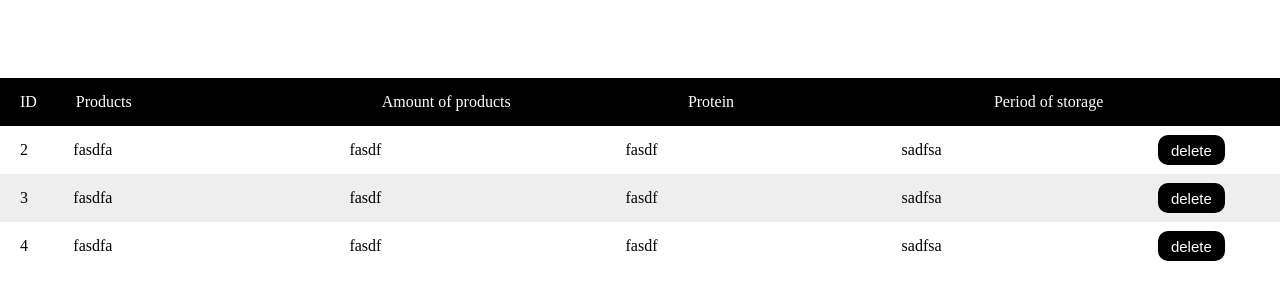
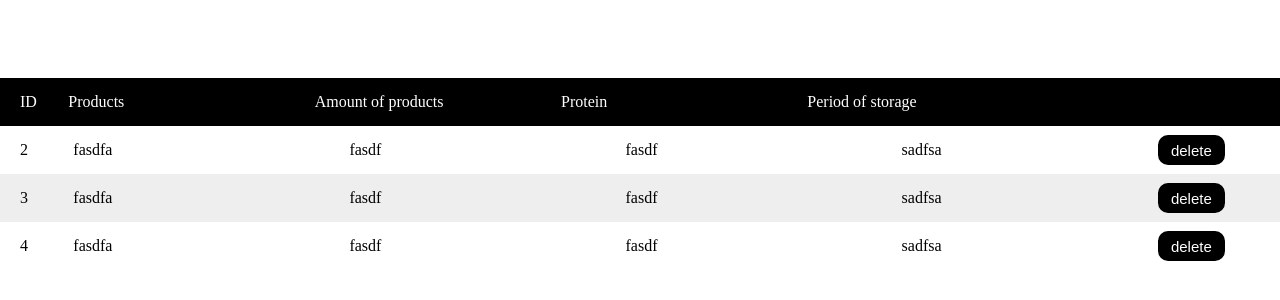
Before and after one commit to Tolkinxon/custom_table2.0-CRUD-, a React (Create React App) app: page / in a window 1280 px wide. Shown: the part 226-526 px from the top of the page. Built offline with nearby package versions, Linux system fonts and the light colour scheme; data requests are answered from the project's data file.

Commit message:
some changes

```diff
--- a/src/App.css
+++ b/src/App.css
@@ -68,7 +68,7 @@
   position: fixed;
   width: 100%;
   display: flex;
-  padding-right: 120px;
+  padding-right: 50px;
 }
 
 .body {
--- a/src/pages/Main.js
+++ b/src/pages/Main.js
@@ -11,10 +11,7 @@ import { items } from '../reducer/provider'
 import { Link } from 'react-router-dom'
 
 function Main() {
-
-  const { setData, data,  incr,  handleSubmit, delee } = useContext(items)
-
-
+  const { setData, data, incr, handleSubmit, delee } = useContext(items)
 
   // ***************** GET REQUEST ****************
   useEffect(() => {
@@ -26,8 +23,6 @@ function Main() {
       .then((data) => data.json())
       .then((data) => setData(data))
   }, [incr])
-
-
 
   useEffect(() => {
     console.log('render')
@@ -47,6 +42,7 @@ function Main() {
               <Box>Amount of products</Box>
               <Box>Protein</Box>
               <Box>Period of storage</Box>
+              <Box></Box>
             </div>
           </TableHead>
           <TableBody>
@@ -69,7 +65,7 @@ function Main() {
             ))}
           </TableBody>
         </Table>
-{/*
+        {/*
       <Input
         setData={handleSubmit}
       />
```
